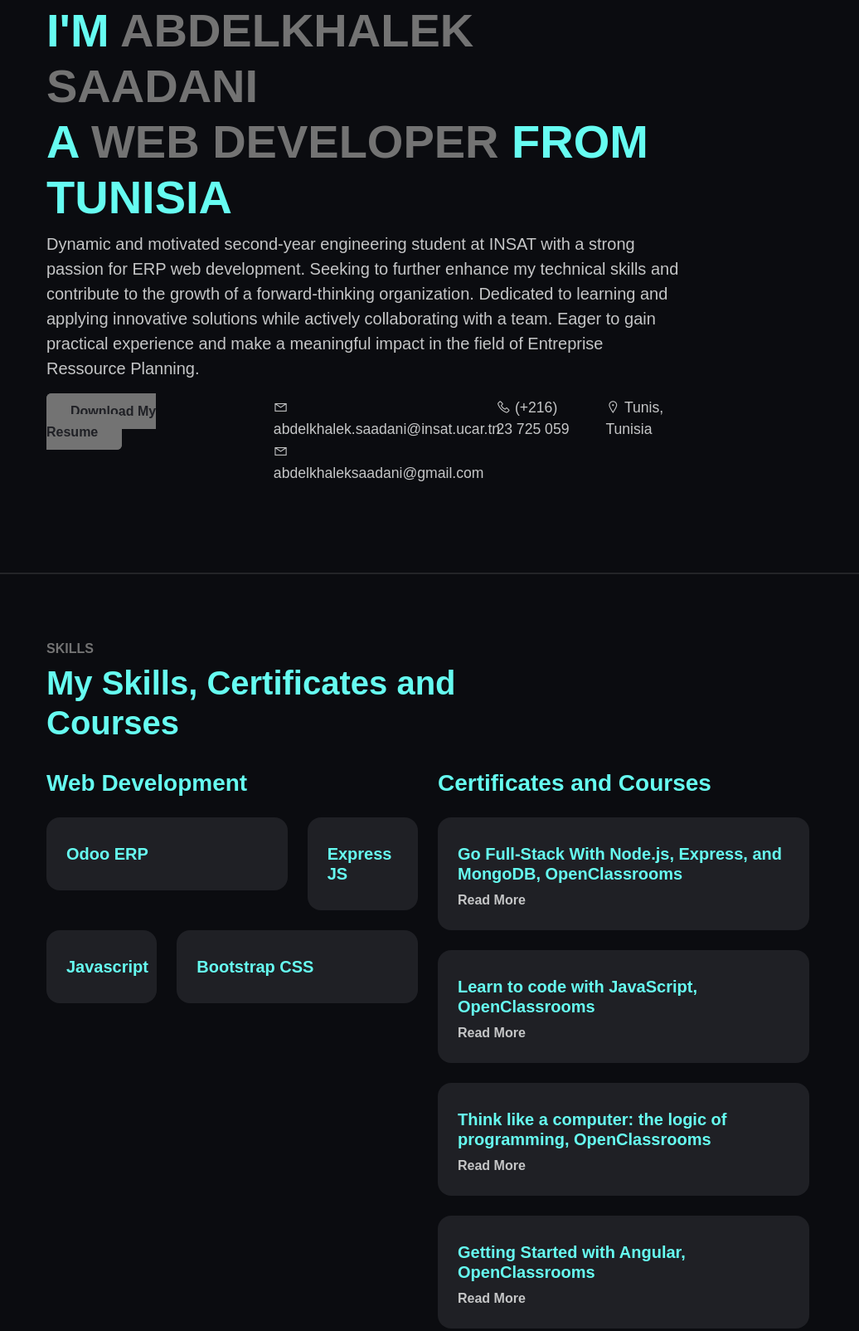
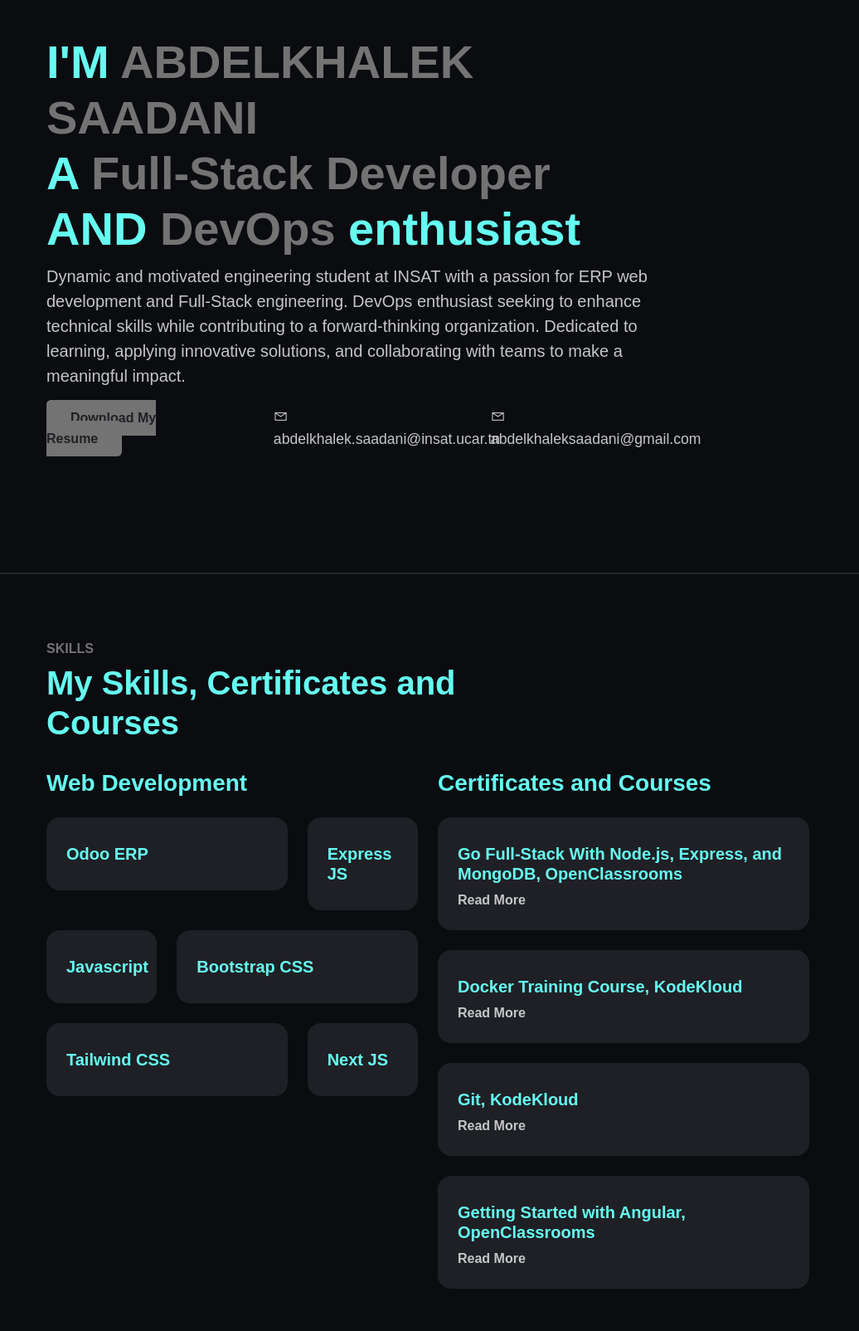
Before and after one commit to abdelkhalek-saadani/abdelkhalek-saadani.github.io, a plain HTML site: page index.html in a window 1280 px wide. Shown: the part 108-1712 px from the top of the page at 83% size, 244-1280 px from the left. Drawn offline with Linux system fonts and the light colour scheme; a web font is replaced by a local one.

Commit message:
Overall edits

```diff
--- a/index.html
+++ b/index.html
@@ -8,7 +8,7 @@
   <link rel="stylesheet" href="./assets/css/aos.css" />
   <link rel="stylesheet" href="./assets/css/line-awesome.min.css">
   <link rel="stylesheet" href="./assets/css/style.css">
-  <title>Document</title>
+  <title>Abdelkhalek Saadani</title>
 </head>
 
 <body data-bs-spy="scroll" data-bs-target=".navbar">
@@ -63,14 +63,15 @@
             <h1 class="display-4 fw-bold" data-aos="fade-up">I'M <span class="text-brand">ABDELKHALEK SAADANI</span>
               <br />
 
-              A <span class="text-brand">WEB DEVELOPER</span> FROM TUNISIA</h1>
+              A <span class="text-brand">Full-Stack Developer</span> <br/>
+              AND <span class="text-brand">DevOps</span> enthusiast</h1>
             <p class="lead mt-2 mb-4" data-aos="fade-up" data-aos-delay="300">
-              Dynamic and motivated second-year engineering student at
-              INSAT with a strong passion for ERP web development. Seeking to further enhance my technical skills and
-              contribute to the growth of a forward-thinking organization. Dedicated to learning and applying innovative
-              solutions while actively collaborating with a team.
-              Eager to gain practical experience and make a meaningful
-              impact in the field of Entreprise Ressource Planning.
+              Dynamic and motivated engineering student at INSAT with a passion
+              for ERP web development and Full-Stack engineering. DevOps enthusiast
+              seeking to enhance technical skills while contributing to a
+              forward-thinking organization. Dedicated to learning, applying
+              innovative solutions, and collaborating with teams to make a
+              meaningful impact.
             </p>
 
 
@@ -82,12 +83,19 @@
 
                 <i class="las la-envelope"></i>
                 <p class="d-inline">abdelkhalek.saadani@insat.ucar.tn</p>
-                <br/>
+
+
+
+              </div>
+
+              <div class="col-12 col-lg-4 scale1-1 pl-2rem" data-aos="fade-up" data-aos-delay="1000">
+
                 <i class="las la-envelope"></i>
                 <p class="d-inline">abdelkhaleksaadani@gmail.com</p>
 
               </div>
-              <div class="col-12 col-lg-2 scale1-1 pl-2rem" data-aos="fade-up" data-aos-delay="1000">
+
+              <!-- <div class="col-12 col-lg-2 scale1-1 pl-2rem" data-aos="fade-up" data-aos-delay="1000">
 
                 <i class="las la-phone"></i>
                 <p class="d-inline">(+216) 23 725 059</p>
@@ -98,7 +106,7 @@
                 <i class="las la-map-marker d-inline"></i>
                 <p class="d-inline">Tunis, Tunisia</p>
 
-              </div>
+              </div> -->
             </div>
 
 
@@ -133,6 +141,7 @@
                 </div>
               </div>
 
+
               <div class="col-md-4" data-aos="fade-up" data-aos-delay="300">
                 <div class="service p-4 bg-base rounded-4 shadow-effect">
                   <h5 class="mt-2 mb-2">Express JS</h4>
@@ -149,6 +158,20 @@
                   <h5 class="mt-2 mb-2">Bootstrap CSS</h4>
                 </div>
               </div>
+
+              <div class="col-md-8" data-aos="fade-up" data-aos-delay="600">
+                <div class="service p-4 bg-base rounded-4 shadow-effect">
+                  <h5 class="mt-2 mb-2">Tailwind CSS</h4>
+                </div>
+              </div>
+              <div class="col-md-4" data-aos="fade-up" data-aos-delay="600">
+                <div class="service p-4 bg-base rounded-4 shadow-effect">
+                  <h5 class="mt-2 mb-2">Next JS</h4>
+                </div>
+              </div>
+
+
+
             </div>
           </div>
           <div class="col-6">
@@ -156,6 +179,23 @@
               Certificates and Courses
             </h3>
             <div class="row gy-4">
+              <!-- <div class="col-md-12" data-aos="fade-up"></div>
+                <div class="service p-4 bg-base rounded-4 shadow-effect">
+                  <h5 class="mt-2 mb-2">Docker Training Course, KodeKloud</h4>
+                    <a href="https://learn.kodekloud.com/user/courses/docker-training-course-for-the-absolute-beginner"
+                      class="link-custom">Read More</a>
+                </div>
+              </div>
+
+
+              <div class="col-md-12" data-aos="fade-up"></div>
+                <div class="service p-4 bg-base rounded-4 shadow-effect">
+                  <h5 class="mt-2 mb-2">Git, KodeKloud</h4>
+                    <a href="https://learn.kodekloud.com/user/courses/git-for-beginners"
+                      class="link-custom">Read More</a>
+                </div>
+              </div> -->
+
               <div class="col-md-12" data-aos="fade-up">
                 <div class="service p-4 bg-base rounded-4 shadow-effect">
                   <h5 class="mt-2 mb-2">Go Full-Stack With Node.js, Express, and MongoDB, OpenClassrooms</h4>
@@ -166,15 +206,15 @@
 
               <div class="col-md-12" data-aos="fade-up" data-aos-delay="300">
                 <div class="service p-4 bg-base rounded-4 shadow-effect">
-                  <h5 class="mt-2 mb-2">Learn to code with JavaScript, OpenClassrooms</h4>
-                    <a href="https://openclassrooms.com/en/courses/3523231-learn-to-code-with-javascript" class="link-custom">Read More</a>
+                  <h5 class="mt-2 mb-2">Docker Training Course, KodeKloud</h4>
+                    <a href="https://learn.kodekloud.com/user/courses/docker-training-course-for-the-absolute-beginner" class="link-custom">Read More</a>
                 </div>
               </div>
 
               <div class="col-md-12" data-aos="fade-up" data-aos-delay="600">
                 <div class="service p-4 bg-base rounded-4 shadow-effect">
-                  <h5 class="mt-2 mb-2">Think like a computer: the logic of programming, OpenClassrooms</h4>
-                    <a href="https://openclassrooms.com/en/courses/5261196-think-like-a-computer-the-logic-of-programming" class="link-custom">Read More</a>
+                  <h5 class="mt-2 mb-2">Git, KodeKloud</h4>
+                    <a href="https://learn.kodekloud.com/user/courses/git-for-beginners" class="link-custom">Read More</a>
                 </div>
               </div>
 
@@ -213,8 +253,9 @@
                 <img class="rounded-4" src="./assets/images/npepm.jpg" alt="" />
               </div>
               <div class="card-custom-content p-4">
-                <h4>Simple Express App</h4>
-                <p>Simple RESTful web API using Node, Express, and MongoDB</p>
+                <h4>E-Commerce API</h4>
+                <!-- <p>Simple RESTful web API using Node, Express, and MongoDB</p> -->
+                 <p>A REST API using Nodejs and Express with MongoDB with Multer configured to handle files and JWT token implemented to handle users authentifications.</p>
                 <a href="https://github.com/abdelkhalek-saadani/go-full-stack-with-nodejs-express-mongodb-openclassroom" class="link-custom">Read-More</a>
               </div>
             </div>
@@ -226,7 +267,7 @@
               </div>
               <div class="card-custom-content p-4">
                 <h4>E-Commerce Product Catalog and Cart</h4>
-                <p>Simple ReactJS Application</p>
+                <p>In this guided porject, I created reusable components and managed state using hooks. Also I implemented dynamic data handling with props and state</p>
                 <a href="https://github.com/abdelkhalek-saadani/react-js-openclassroom" class="link-custom">Read-More</a>
               </div>
             </div>
@@ -238,7 +279,7 @@
               </div>
               <div class="card-custom-content p-4">
                 <h4>Feed using Angular</h4>
-                <p>Single Page Application using Angular</p>
+                <p>I utilized Angular's reactive forms for handling user input and form validation. I integrated external API Jsonplaceholder to display dynamic content</p>
                 <a href="https://github.com/abdelkhalek-saadani/debutez-avec-angular-openclassroom" class="link-custom">Read-More</a>
               </div>
             </div>
@@ -246,11 +287,12 @@
           <div class="col-md-6" data-aos="fade-up" data-aos-delay="300">
             <div class="card-custom rounded-4 bg-base shadow-effect">
               <div class="card-custom-image rounded-4">
-                <img class="rounded-4" src="./assets/images/project-1.jpg" alt="" />
+                <img class="rounded-4" src="./assets/images/odoo-logo.jpeg" alt="" />
               </div>
               <div class="card-custom-content p-4">
-                <h4>Startup Landing Page</h4>
-                <p>Innovation Innovation Innovation Innovation Innovation Innovation</p>
+                <h4>Library</h4>
+                <p>I developed a backoffice application for managing available books catalog in a Library. I used Odoo's ORM to manage the database and created a custom module to handle the library's operations. I used tree and form views to enhance user experience</p>
+
                 <a href="#" class="link-custom">Read-More</a>
               </div>
             </div>
@@ -486,7 +528,7 @@
       <div class="container">
         <div class="row gy-4 justify-content-md-between justify-content-end">
           <div class="col-auto">
-            <p class="mb-0">Copyright text goes here</p>
+            <p class="mb-0">Hey you, have a good day! </p>
           </div>
           <div class="col-auto">
             <div class="social-icons">
```
Also changed, not shown: assets/images/odoo-logo.jpeg (added), assets/images/odoo_logo.jpg (added), 2 other files.
